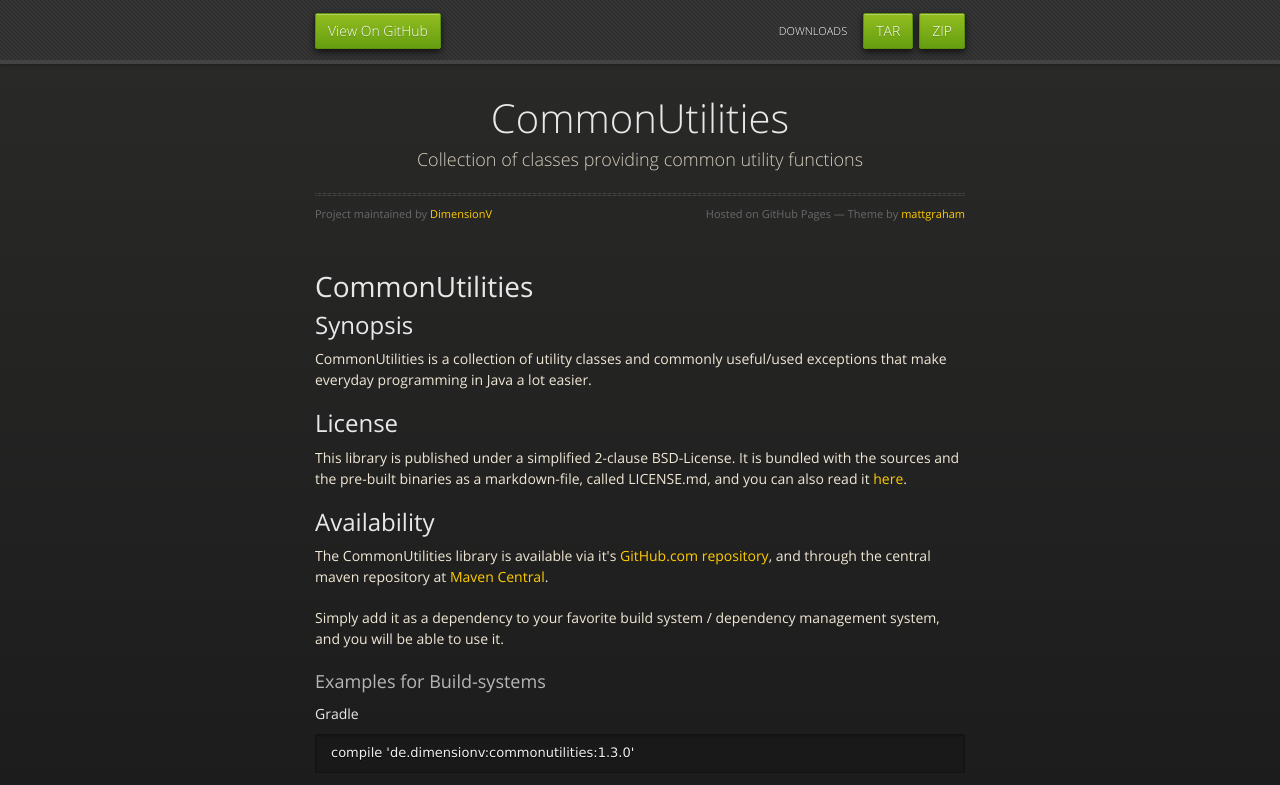
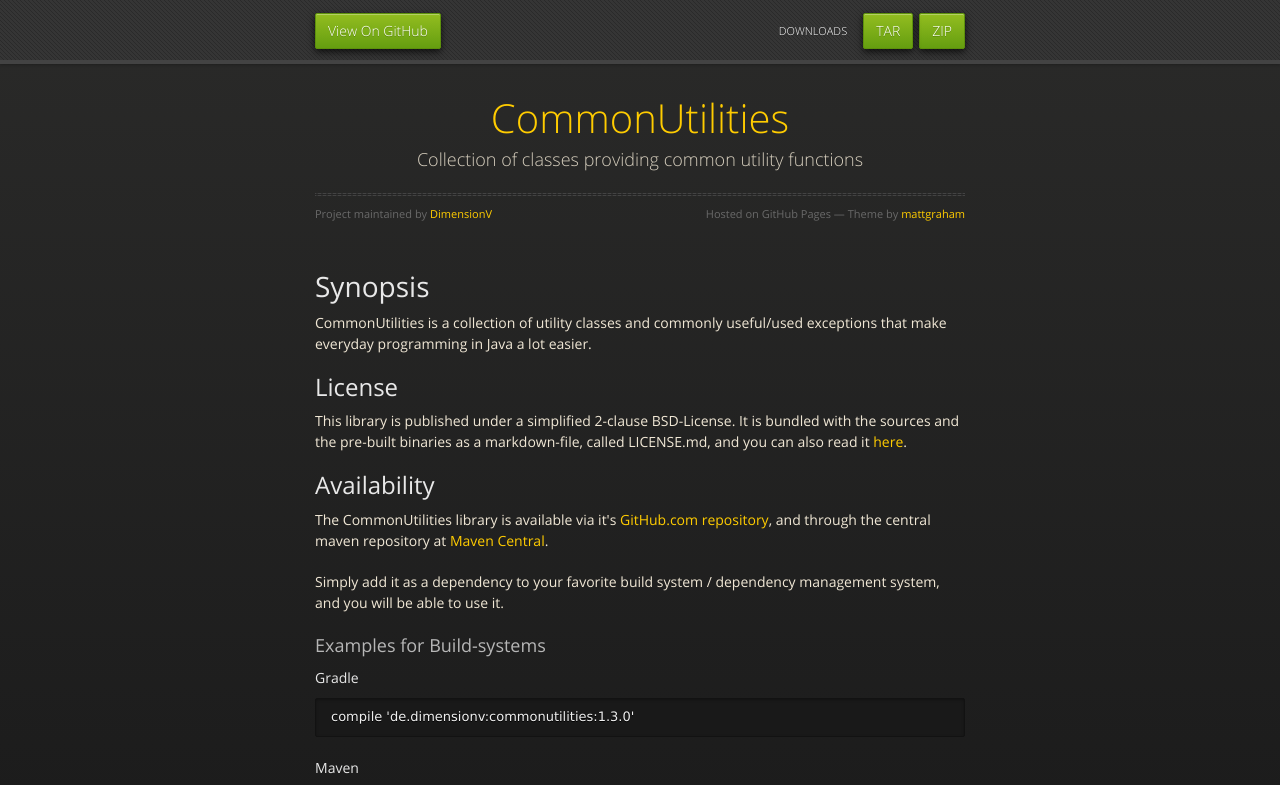
Before and after one commit to dimensionv/commonutilities, a plain HTML site: page index.html in a window 1280 px wide. Shown: the top 785 px of the page. Drawn offline with nearby package versions, Linux system fonts and the light colour scheme.

Commit message:
Page headers unified, redundant headlines removed, anchors fixed.

```diff
--- a/index.html
+++ b/index.html
@@ -31,16 +31,14 @@
 
       <section>
         <div id="title">
-          <h1>CommonUtilities</h1>
+          <h1><a href="http://dimensionv.github.io/commonutilities/">CommonUtilities</a></h1>
           <p>Collection of classes providing common utility functions</p>
           <hr>
           <span class="credits left">Project maintained by <a href="https://github.com/dimensionv">DimensionV</a></span>
           <span class="credits right">Hosted on GitHub Pages &mdash; Theme by <a href="https://twitter.com/michigangraham">mattgraham</a></span>
         </div>
 
-        <h1><a id="commonutilities" class="anchor" href="#commonutilities" aria-hidden="true"><span class="octicon octicon-link"></span></a>CommonUtilities</h1>
-
-        <h2><a id="synopsis" class="anchor" href="#synopsis" aria-hidden="true"><span class="octicon octicon-link"></span></a>Synopsis</h2>
+        <h1><a id="synopsis" class="anchor" href="#synopsis" aria-hidden="true"><span class="octicon octicon-link"></span></a>Synopsis</h1>
 
         <p>CommonUtilities is a collection of utility classes and commonly useful/used exceptions that make everyday
         programming in Java a lot easier.</p>
```
Also changed, not shown: license.html (+1 -1 lines).
